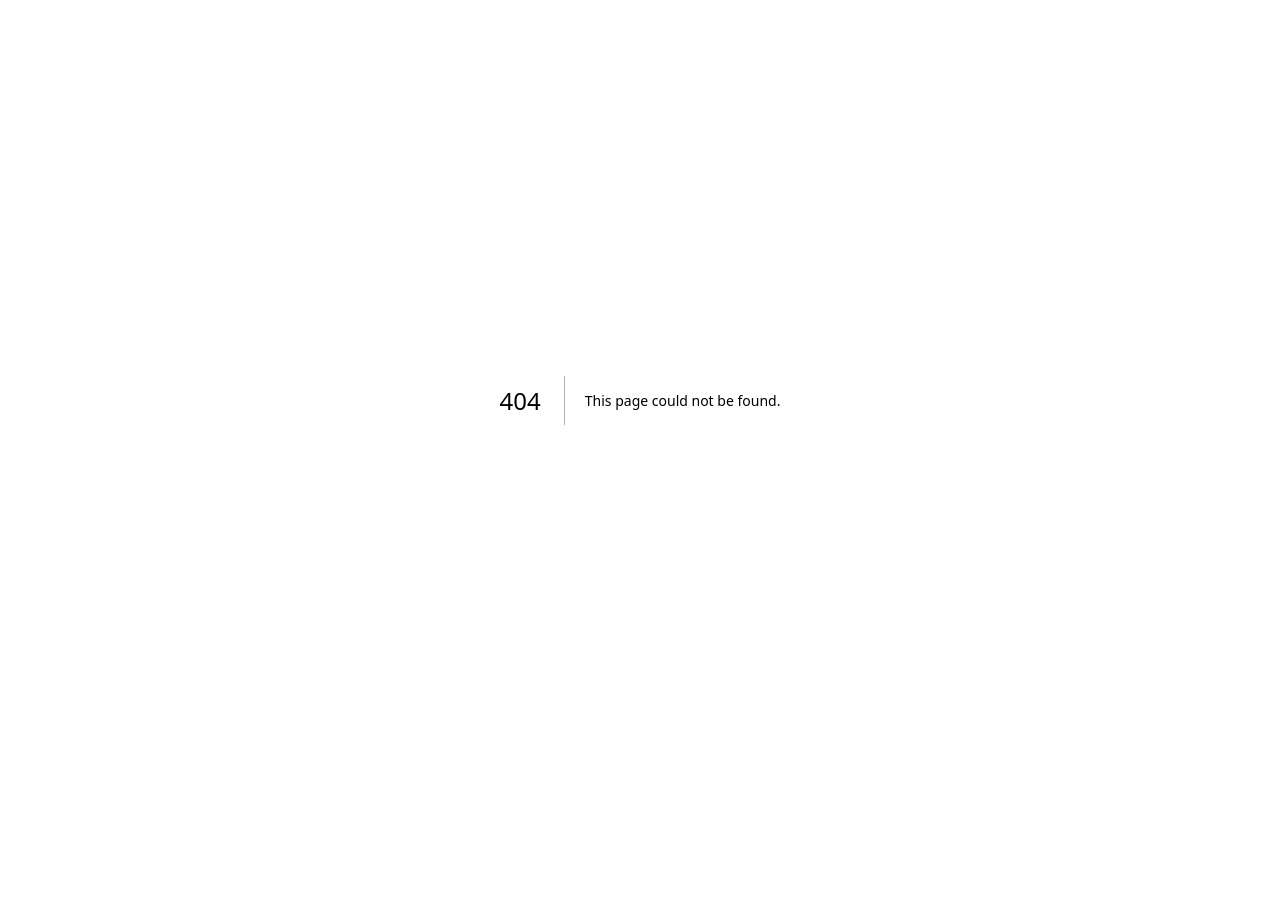
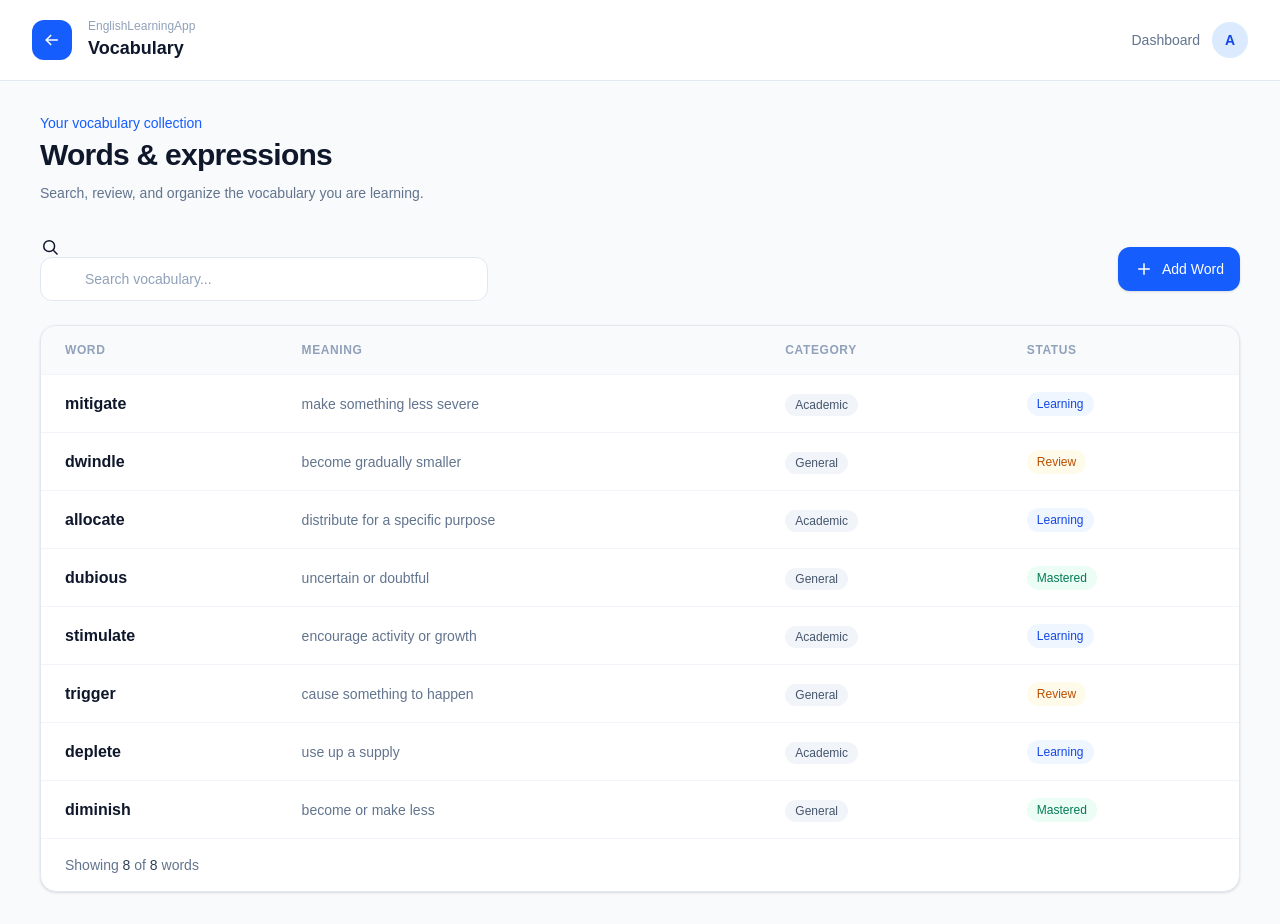
Before and after one commit to Radfar/EnglishLearningApp, a Next.js app: page /vocabulary in a window 1280 px wide. Before the commit this address had no page. Before the commit the page ends 800 px from the top, so only its background shows below. Built offline with nearby package versions, Linux system fonts and the light colour scheme.

Commit message:
Create the Vocabulary page

```diff
--- /dev/null
+++ b/app/vocabulary/page.tsx
@@ -0,0 +1,306 @@
+"use client";
+
+import { useMemo, useState } from "react";
+
+type VocabularyItem = {
+  word: string;
+  meaning: string;
+  category: string;
+  status: "Learning" | "Review" | "Mastered";
+};
+
+const vocabulary: VocabularyItem[] = [
+  {
+    word: "mitigate",
+    meaning: "make something less severe",
+    category: "Academic",
+    status: "Learning",
+  },
+  {
+    word: "dwindle",
+    meaning: "become gradually smaller",
+    category: "General",
+    status: "Review",
+  },
+  {
+    word: "allocate",
+    meaning: "distribute for a specific purpose",
+    category: "Academic",
+    status: "Learning",
+  },
+  {
+    word: "dubious",
+    meaning: "uncertain or doubtful",
+    category: "General",
+    status: "Mastered",
+  },
+  {
+    word: "stimulate",
+    meaning: "encourage activity or growth",
+    category: "Academic",
+    status: "Learning",
+  },
+  {
+    word: "trigger",
+    meaning: "cause something to happen",
+    category: "General",
+    status: "Review",
+  },
+  {
+    word: "deplete",
+    meaning: "use up a supply",
+    category: "Academic",
+    status: "Learning",
+  },
+  {
+    word: "diminish",
+    meaning: "become or make less",
+    category: "General",
+    status: "Mastered",
+  },
+];
+
+function SearchIcon() {
+  return (
+    <svg
+      viewBox="0 0 24 24"
+      fill="none"
+      stroke="currentColor"
+      strokeWidth="1.8"
+      className="h-5 w-5"
+      aria-hidden="true"
+    >
+      <circle cx="11" cy="11" r="6.5" />
+      <path d="m16 16 5 5" />
+    </svg>
+  );
+}
+
+function PlusIcon() {
+  return (
+    <svg
+      viewBox="0 0 24 24"
+      fill="none"
+      stroke="currentColor"
+      strokeWidth="1.8"
+      className="h-5 w-5"
+      aria-hidden="true"
+    >
+      <path d="M12 5v14M5 12h14" />
+    </svg>
+  );
+}
+
+function ArrowLeftIcon() {
+  return (
+    <svg
+      viewBox="0 0 24 24"
+      fill="none"
+      stroke="currentColor"
+      strokeWidth="1.8"
+      className="h-5 w-5"
+      aria-hidden="true"
+    >
+      <path d="M19 12H5" />
+      <path d="m11 18-6-6 6-6" />
+    </svg>
+  );
+}
+
+function StatusBadge({ status }: { status: VocabularyItem["status"] }) {
+  const styles = {
+    Learning: "bg-blue-50 text-blue-700",
+    Review: "bg-amber-50 text-amber-700",
+    Mastered: "bg-emerald-50 text-emerald-700",
+  };
+
+  return (
+    <span
+      className={`inline-flex rounded-full px-2.5 py-1 text-xs font-medium ${styles[status]}`}
+    >
+      {status}
+    </span>
+  );
+}
+
+export default function VocabularyPage() {
+  const [search, setSearch] = useState("");
+
+  const filteredVocabulary = useMemo(() => {
+    const query = search.trim().toLowerCase();
+
+    if (!query) {
+      return vocabulary;
+    }
+
+    return vocabulary.filter(
+      (item) =>
+        item.word.toLowerCase().includes(query) ||
+        item.meaning.toLowerCase().includes(query) ||
+        item.category.toLowerCase().includes(query) ||
+        item.status.toLowerCase().includes(query),
+    );
+  }, [search]);
+
+  return (
+    <main className="min-h-screen bg-slate-50 text-slate-900">
+      <div className="min-h-screen">
+        {/* Header */}
+        <header className="border-b border-slate-200 bg-white">
+          <div className="mx-auto flex h-20 max-w-7xl items-center justify-between px-5 sm:px-8">
+            <div className="flex items-center gap-4">
+              <a
+                href="/"
+                className="flex h-10 w-10 items-center justify-center rounded-xl bg-blue-600 text-white transition hover:bg-blue-700"
+                aria-label="Back to dashboard"
+              >
+                <ArrowLeftIcon />
+              </a>
+
+              <div>
+                <p className="text-xs font-medium text-slate-400">
+                  EnglishLearningApp
+                </p>
+                <h1 className="text-lg font-semibold text-slate-900">
+                  Vocabulary
+                </h1>
+              </div>
+            </div>
+
+            <div className="hidden items-center gap-3 sm:flex">
+              <a
+                href="/"
+                className="text-sm font-medium text-slate-500 hover:text-slate-900"
+              >
+                Dashboard
+              </a>
+
+              <div className="h-9 w-9 rounded-full bg-blue-100 text-center text-sm font-semibold leading-9 text-blue-700">
+                A
+              </div>
+            </div>
+          </div>
+        </header>
+
+        {/* Content */}
+        <section className="px-5 py-8 sm:px-8 lg:px-10">
+          <div className="mx-auto max-w-7xl">
+            {/* Page heading */}
+            <div>
+              <p className="text-sm font-medium text-blue-600">
+                Your vocabulary collection
+              </p>
+
+              <h2 className="mt-1 text-2xl font-semibold tracking-tight text-slate-900 sm:text-3xl">
+                Words & expressions
+              </h2>
+
+              <p className="mt-2 max-w-2xl text-sm leading-6 text-slate-500">
+                Search, review, and organize the vocabulary you are learning.
+              </p>
+            </div>
+
+            {/* Toolbar */}
+            <div className="mt-8 flex flex-col gap-3 sm:flex-row sm:items-center sm:justify-between">
+              <div className="relative w-full sm:max-w-md">
+                <SearchIcon />
+
+                <input
+                  type="text"
+                  value={search}
+                  onChange={(event) => setSearch(event.target.value)}
+                  placeholder="Search vocabulary..."
+                  className="h-11 w-full rounded-xl border border-slate-200 bg-white pl-11 pr-4 text-sm outline-none transition placeholder:text-slate-400 focus:border-blue-400 focus:ring-4 focus:ring-blue-50"
+                />
+              </div>
+
+              <button className="inline-flex h-11 items-center justify-center gap-2 rounded-xl bg-blue-600 px-4 text-sm font-medium text-white shadow-sm transition hover:bg-blue-700">
+                <PlusIcon />
+                Add Word
+              </button>
+            </div>
+
+            {/* Table */}
+            <div className="mt-6 overflow-hidden rounded-2xl border border-slate-200 bg-white shadow-sm">
+              <div className="overflow-x-auto">
+                <table className="w-full min-w-[700px] text-left">
+                  <thead className="border-b border-slate-100 bg-slate-50">
+                    <tr>
+                      <th className="px-6 py-4 text-xs font-semibold uppercase tracking-wider text-slate-400">
+                        Word
+                      </th>
+                      <th className="px-6 py-4 text-xs font-semibold uppercase tracking-wider text-slate-400">
+                        Meaning
+                      </th>
+                      <th className="px-6 py-4 text-xs font-semibold uppercase tracking-wider text-slate-400">
+                        Category
+                      </th>
+                      <th className="px-6 py-4 text-xs font-semibold uppercase tracking-wider text-slate-400">
+                        Status
+                      </th>
+                    </tr>
+                  </thead>
+
+                  <tbody className="divide-y divide-slate-100">
+                    {filteredVocabulary.map((item) => (
+                      <tr
+                        key={item.word}
+                        className="transition hover:bg-slate-50"
+                      >
+                        <td className="px-6 py-4">
+                          <span className="font-semibold text-slate-900">
+                            {item.word}
+                          </span>
+                        </td>
+
+                        <td className="px-6 py-4 text-sm text-slate-500">
+                          {item.meaning}
+                        </td>
+
+                        <td className="px-6 py-4">
+                          <span className="rounded-full bg-slate-100 px-2.5 py-1 text-xs font-medium text-slate-600">
+                            {item.category}
+                          </span>
+                        </td>
+
+                        <td className="px-6 py-4">
+                          <StatusBadge status={item.status} />
+                        </td>
+                      </tr>
+                    ))}
+
+                    {filteredVocabulary.length === 0 && (
+                      <tr>
+                        <td
+                          colSpan={4}
+                          className="px-6 py-12 text-center text-sm text-slate-500"
+                        >
+                          No vocabulary matches your search.
+                        </td>
+                      </tr>
+                    )}
+                  </tbody>
+                </table>
+              </div>
+
+              {/* Table footer */}
+              <div className="border-t border-slate-100 px-6 py-4">
+                <p className="text-sm text-slate-500">
+                  Showing{" "}
+                  <span className="font-medium text-slate-700">
+                    {filteredVocabulary.length}
+                  </span>{" "}
+                  of{" "}
+                  <span className="font-medium text-slate-700">
+                    {vocabulary.length}
+                  </span>{" "}
+                  words
+                </p>
+              </div>
+            </div>
+          </div>
+        </section>
+      </div>
+    </main>
+  );
+}
```
